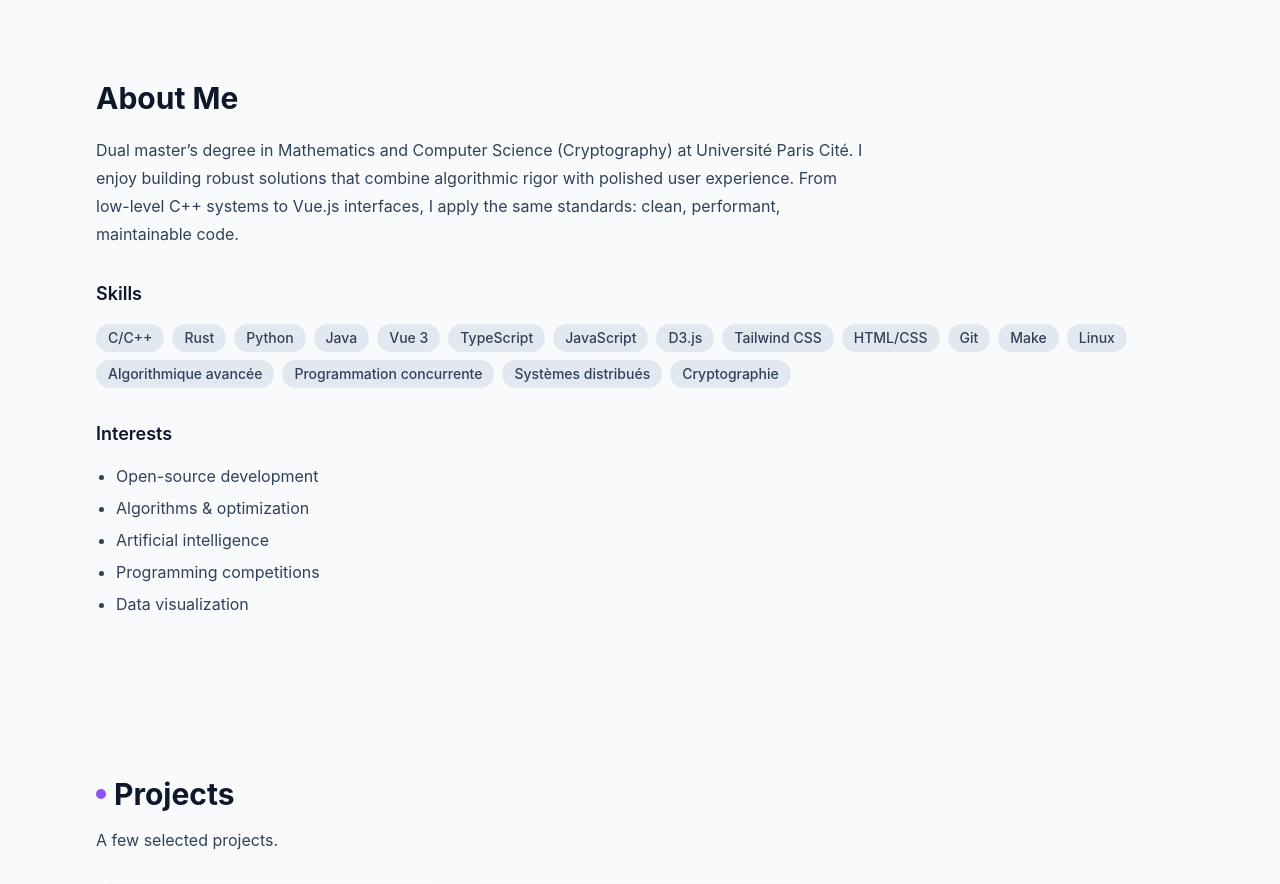
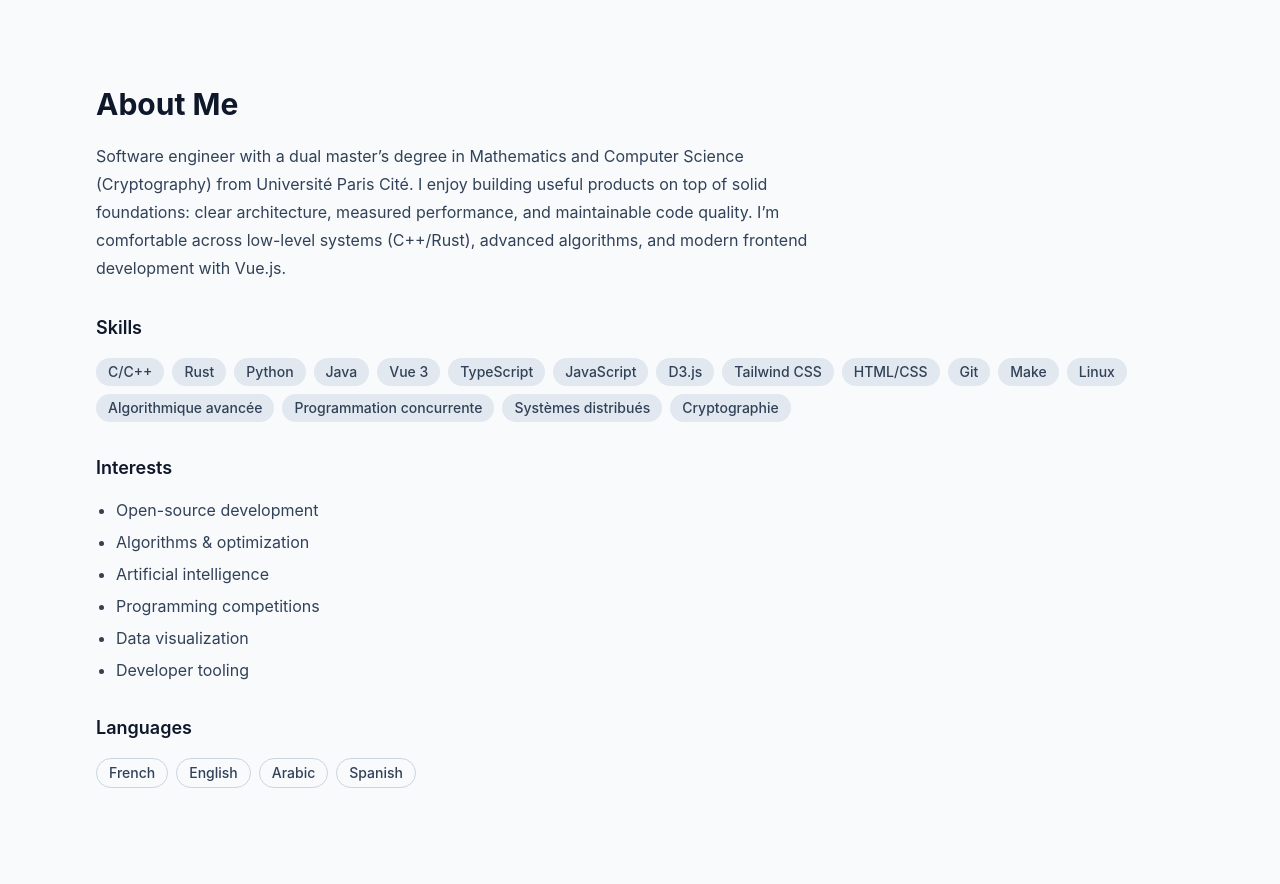
Before and after one commit to skanderjeddi/homepage, a Vue app: page / in a window 1280 px wide. Shown: the part 480-1364 px from the top of the page. Built offline with nearby package versions, Linux system fonts and the light colour scheme.

Commit message:
feat: enrich bilingual portfolio content and profile details

```diff
--- a/src/components/AboutSection.vue
+++ b/src/components/AboutSection.vue
@@ -10,6 +10,9 @@ const copy = computed(() => i18n[locale.value])
 const localizedBio = computed(() => (isFrench.value ? personal.bio : (personal.bioEn ?? personal.bio)))
 const localizedInterests = computed(() =>
   isFrench.value ? personal.interests : (personal.interestsEn ?? personal.interests),
+)
+const localizedLanguages = computed(() =>
+  isFrench.value ? personal.languages : (personal.languagesEn ?? personal.languages),
 )
 </script>
 
@@ -39,5 +42,18 @@ const localizedInterests = computed(() =>
         <li v-for="interest in localizedInterests" :key="interest">{{ interest }}</li>
       </ul>
     </div>
+
+    <div class="mt-8">
+      <h3 class="text-lg font-semibold text-slate-900 dark:text-white">{{ copy.sections.languagesTitle }}</h3>
+      <ul class="mt-4 flex flex-wrap gap-2">
+        <li
+          v-for="language in localizedLanguages"
+          :key="language"
+          class="rounded-full border border-slate-300 px-3 py-1 text-sm font-medium text-slate-700 dark:border-zinc-600 dark:text-zinc-200"
+        >
+          {{ language }}
+        </li>
+      </ul>
+    </div>
   </section>
 </template>
--- a/src/data/i18n.js
+++ b/src/data/i18n.js
@@ -15,12 +15,13 @@ export const i18n = {
       aboutTitle: 'About Me',
       skillsTitle: 'Skills',
       interestsTitle: 'Interests',
+      languagesTitle: 'Languages',
       projectsTitle: 'Projects',
-      projectsSubtitle: 'A few selected projects.',
+      projectsSubtitle: 'Selected work across systems programming, algorithms, and web product development.',
       cvTitle: 'CV / Resume',
-      cvSubtitle: 'Work and education timeline.',
+      cvSubtitle: 'Professional and academic timeline with key outcomes and technical focus.',
       contactTitle: 'Contact',
-      contactSubtitle: 'Feel free to reach out for collaboration, freelance projects, or just to connect.',
+      contactSubtitle: 'Open to full-time roles, collaboration, and technically challenging product opportunities.',
     },
     labels: {
       github: 'GitHub',
@@ -60,12 +61,13 @@ export const i18n = {
       aboutTitle: 'À propos de moi',
       skillsTitle: 'Compétences',
       interestsTitle: 'Centres d’intérêt',
+      languagesTitle: 'Langues',
       projectsTitle: 'Projets',
-      projectsSubtitle: 'Une sélection de projets.',
+      projectsSubtitle: 'Une sélection de travaux entre programmation système, algorithmique et développement produit web.',
       cvTitle: 'CV / Parcours',
-      cvSubtitle: 'Parcours professionnel et académique.',
+      cvSubtitle: 'Parcours professionnel et académique, avec les résultats clés et le contexte technique.',
       contactTitle: 'Contact',
-      contactSubtitle: 'N’hésitez pas à me contacter pour collaborer, échanger ou travailler ensemble.',
+      contactSubtitle: 'Ouvert aux opportunités full-time, aux collaborations et aux projets techniques exigeants.',
     },
     labels: {
       github: 'GitHub',
--- a/src/data/personal.js
+++ b/src/data/personal.js
@@ -1,23 +1,24 @@
 export const personal = {
   name: 'Skander Jeddi',
-  tagline: 'Développeur passionné · Maths, Algorithmique & Web',
-  taglineEn: 'Passionate developer · Math, Algorithms & Web',
+  tagline: 'Développeur orienté produit · Algorithmique, systèmes et interfaces web performantes',
+  taglineEn: 'Product-minded developer · Algorithms, systems, and high-performance web interfaces',
   avatar: '/avatar.jpg', // drop your photo in /public
   avatarPosition: '50% 24%', // adjust to center your face better
   email: 'skanderjeddi@fastmail.com',
   location: 'Labruguière, France',
-  bio: `Double master en mathématiques et informatique (Cryptographie) à l'Université Paris Cité.
-J'aime concevoir des solutions robustes qui mêlent rigueur algorithmique et expérience utilisateur soignée.
-Que ce soit du bas niveau en C++ ou une interface Vue.js, j'apporte la même exigence : du code propre, performant et maintenable.`,
-  bioEn: `Dual master’s degree in Mathematics and Computer Science (Cryptography) at Université Paris Cité.
-I enjoy building robust solutions that combine algorithmic rigor with polished user experience.
-From low-level C++ systems to Vue.js interfaces, I apply the same standards: clean, performant, maintainable code.`,
+  bio: `Ingénieur logiciel avec un double master en mathématiques et informatique (cryptographie) à l’Université Paris Cité.
+J’aime construire des produits utiles, en partant d’une base solide : architecture claire, performance mesurée et qualité de code durable.
+Je navigue aussi bien entre le bas niveau (C++/Rust), l’algorithmique avancée et le développement front moderne avec Vue.js.`,
+  bioEn: `Software engineer with a dual master’s degree in Mathematics and Computer Science (Cryptography) from Université Paris Cité.
+I enjoy building useful products on top of solid foundations: clear architecture, measured performance, and maintainable code quality.
+I’m comfortable across low-level systems (C++/Rust), advanced algorithms, and modern frontend development with Vue.js.`,
   interests: [
     'Développement open-source',
     'Algorithmique & optimisation',
     'Intelligence artificielle',
     'Compétitions de programmation',
     'Visualisation de données',
+    'Outillage développeur',
   ],
   interestsEn: [
     'Open-source development',
@@ -25,6 +26,7 @@ From low-level C++ systems to Vue.js interfaces, I apply the same standards: cle
     'Artificial intelligence',
     'Programming competitions',
     'Data visualization',
+    'Developer tooling',
   ],
   social: {
     github: 'https://github.com/skanderjeddi',
@@ -64,4 +66,5 @@ From low-level C++ systems to Vue.js interfaces, I apply the same standards: cle
     'Cryptographie',
   ],
   languages: ['Français', 'Anglais', 'Arabe', 'Espagnol'],
+  languagesEn: ['French', 'English', 'Arabic', 'Spanish'],
 }
```
